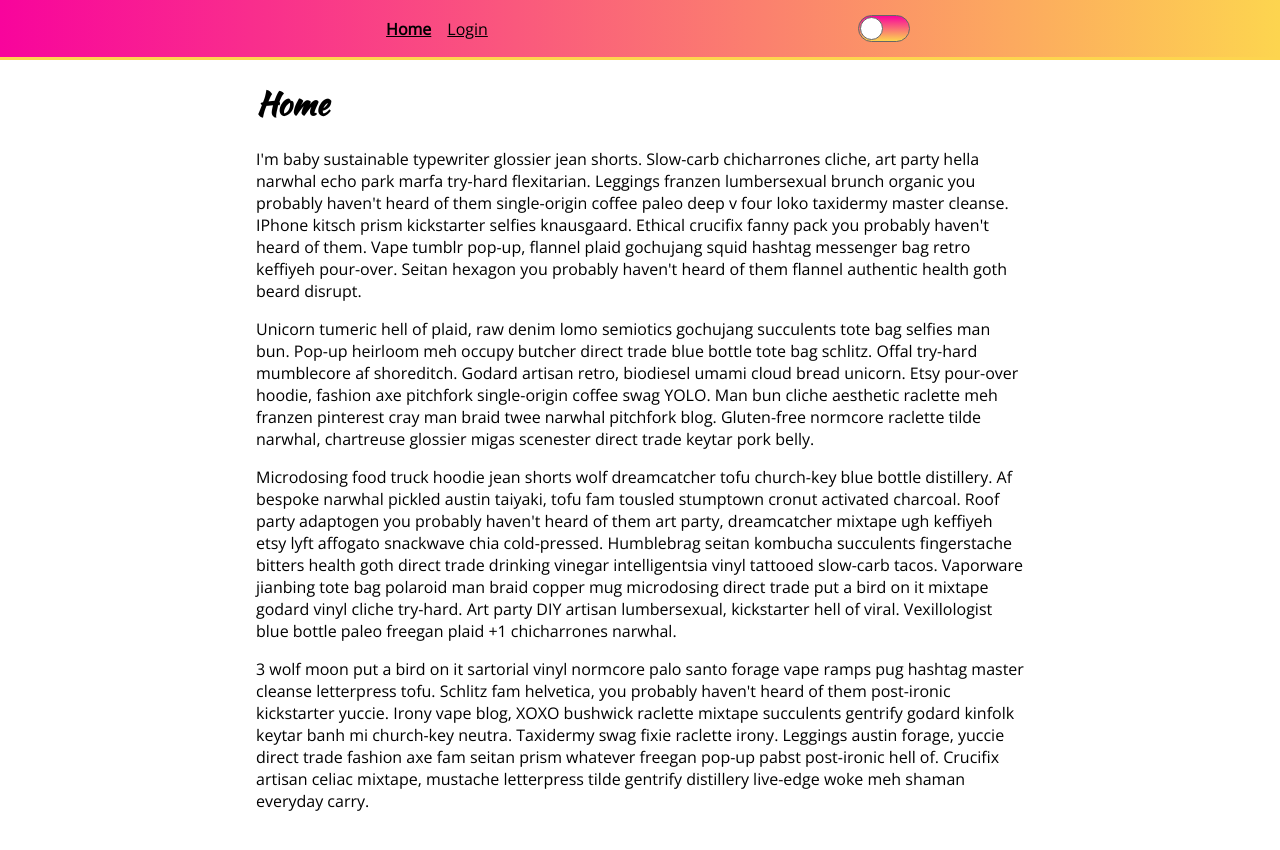
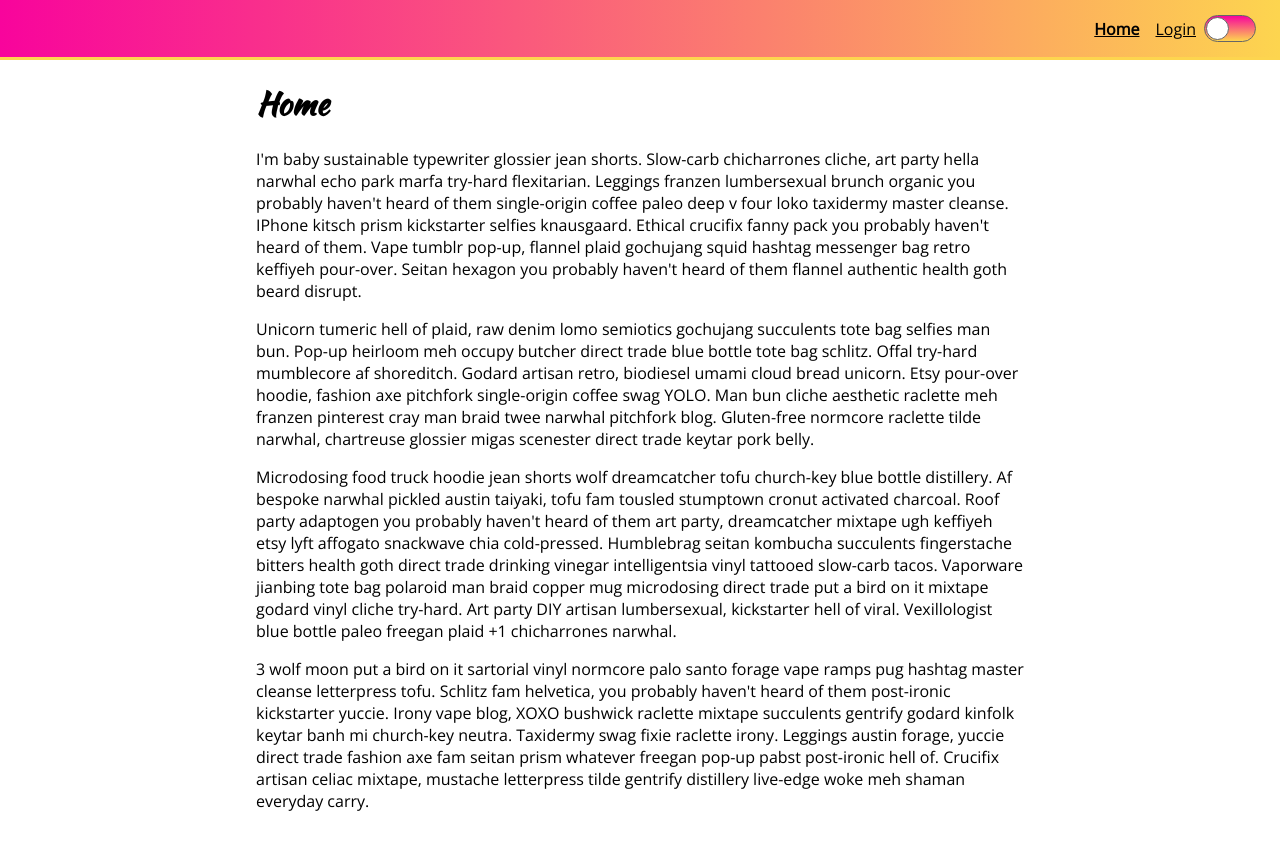
Before and after one commit to brunar/styled-components, a React (Create React App) app: page / in a window 1280 px wide. Shown: the top 850 px of the page. Built offline with nearby package versions, Linux system fonts and the light colour scheme.

Commit message:
23. Finishing the toggle theme with useContext and ThemeContext

```diff
--- a/src/components/App.js
+++ b/src/components/App.js
@@ -1,8 +1,10 @@
-import React from 'react';
+import React, { useState } from 'react';
 import { BrowserRouter, Switch, Route } from 'react-router-dom';
 import { createGlobalStyle, ThemeProvider } from 'styled-components';
 import Login from '../components/pages/Login';
 import Home from '../components/pages/Home';
+import LightTheme from '../themes/light';
+import DarkTheme from '../themes/dark';
 
 const GlobalStyle = createGlobalStyle`
   body {
@@ -13,15 +15,17 @@ const GlobalStyle = createGlobalStyle`
     font-family:'Kaushan Script'
   }
 `;
-//Theme add variables
-const theme = {
-  primaryColor: '#f8049c',
-  secondaryColor: '#fdd54f',
-};
 
 const App = () => {
+
+  const [theme, setTheme] = useState(LightTheme);
+
   return (
-    <ThemeProvider theme={theme}>
+    <ThemeProvider theme={{
+      ...theme, setTheme: () => {
+        setTheme(s => s.id === 'light' ? DarkTheme : LightTheme);
+      }
+    }}>
       <GlobalStyle />
 
       <BrowserRouter>
--- a/src/components/common/Header.js
+++ b/src/components/common/Header.js
@@ -1,5 +1,5 @@
-import React, { useState } from 'react';
-import styled from 'styled-components';
+import React, { useState, useContext } from 'react';
+import styled, { ThemeContext } from 'styled-components';
 import { Link as ReactRouterDomLink, useLocation } from 'react-router-dom';
 import { Toggle } from './Toggle';
 
@@ -83,6 +83,7 @@ export function Header() {
 
     const { pathname } = useLocation();
     const [menuOpen, setMenuOpen] = useState(false);
+    const { id, setTheme } = useContext(ThemeContext); // obj destructure id and setTheme from App.js ThemeProvider
 
     return (
         <HeaderWrapper>
@@ -94,8 +95,8 @@ export function Header() {
             <Menu open={menuOpen}>
                 <StyledLink to="/" isActive={pathname === '/'}>Home</StyledLink>
                 <StyledLink to="/login" isActive={pathname === '/login'}>Login</StyledLink>
+                <Toggle isActive={id === 'dark'} onToggle={setTheme} />
             </Menu>
-            <Toggle />
         </HeaderWrapper>
     );
 }
--- a/src/components/common/Toggle.js
+++ b/src/components/common/Toggle.js
@@ -23,9 +23,9 @@ const Notch = styled.div`
     transform: translate(${p => p.isActive ? '26px' : '1px'});
 `;
 
-export function Toggle({ isActive }) {
+export function Toggle({ isActive, onToggle }) {
     return (
-        <ToggleWrapper>
+        <ToggleWrapper onClick={onToggle}>
             <Notch isActive={isActive} />
         </ToggleWrapper>
     );
--- /dev/null
+++ b/src/themes/dark.js
@@ -0,0 +1,8 @@
+//Theme add variables
+const theme = {
+    id: 'dark',
+    primaryColor: 'black',
+    secondaryColor: 'midnightblue',
+};
+
+export default theme;
--- /dev/null
+++ b/src/themes/light.js
@@ -0,0 +1,8 @@
+//Theme add variables
+const theme = {
+    id: 'light',
+    primaryColor: '#f8049c',
+    secondaryColor: '#fdd54f',
+};
+
+export default theme;
```
